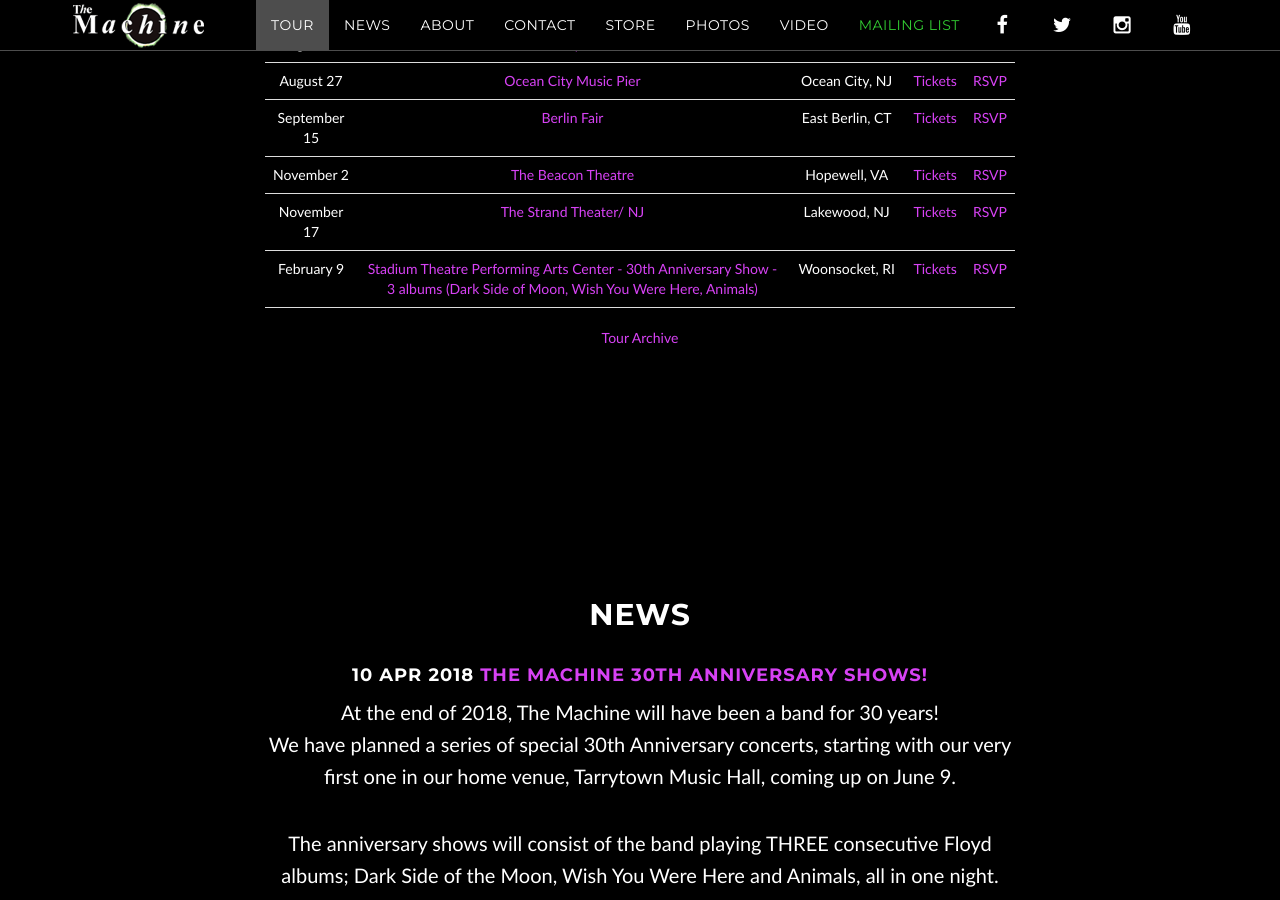
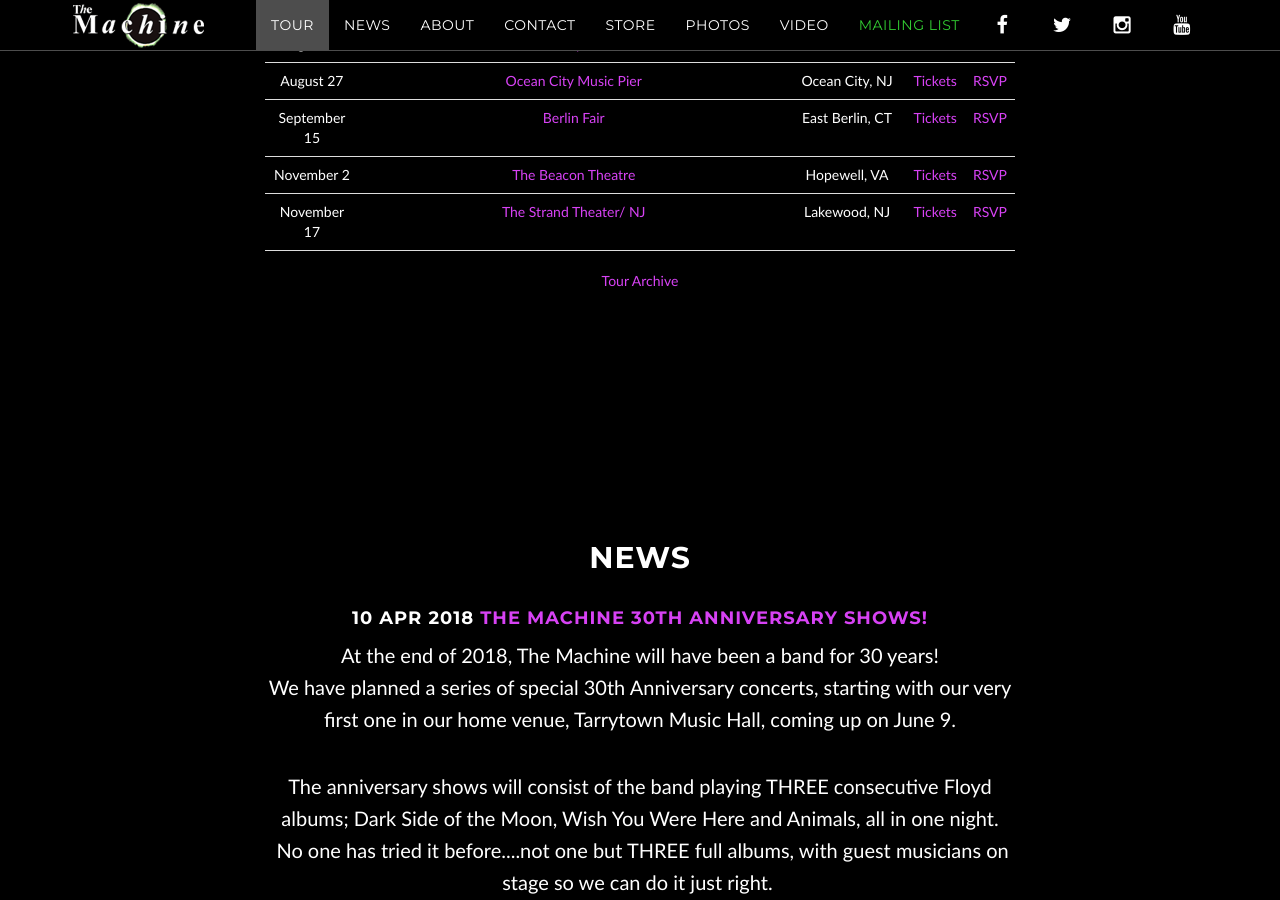
Before and after one commit to machineweb/machineweb.github.io, a Jekyll site: the page built from index.html, in a window 1280 px wide and 900 px high, scrolled down 1349 px. Built offline with Jekyll 4.4.1, drawn with Linux system fonts in a browser that asks for light colours; comment, search, counter and statistics services are not loaded.

Commit message:
Updated tour

```diff
--- a/_data/tour.yml
+++ b/_data/tour.yml
@@ -3433,14 +3433,6 @@
     rsvp-url: "https://www.facebook.com/events/167182873992562/"
     order: "1541131200000"
 
-  - date: "February 9 2019"
-    venue: "Stadium Theatre Performing Arts Center - 30th Anniversary Show - 3 albums (Dark Side of Moon, Wish You Were Here, Animals)"
-    venue-url: "https://www.stadiumtheatre.com/"
-    location: "Woonsocket, RI"
-    tickets-url: "https://www.stadiumtheatre.com/"
-    rsvp-url: "https://www.facebook.com/events/892347120939373/"
-    order: "1549688400000"
-
   - date: "August 27 2018"
     venue: "Ocean City Music Pier"
     venue-url: "https://ocnj.tix.com/Schedule.aspx?OrgNum=1541"
```
